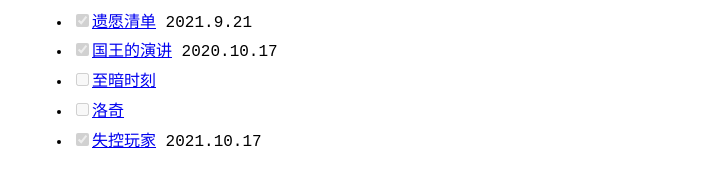
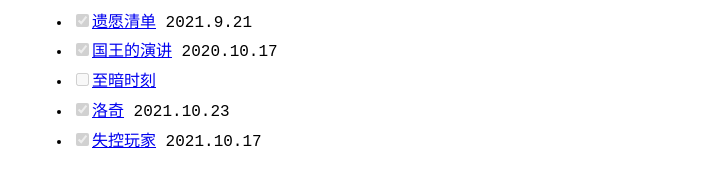
Before and after one commit to lccccc1024/lccccc1024.github.io, a Jekyll site: the page built from _posts/2021-08-01-光影.md, in a window 1280 px wide. Shown: the part 509-696 px from the top of the page, without its empty margins (288-991 px from the left). Built offline with Jekyll 4.4.1, drawn with Linux system fonts in a browser that asks for light colours; our own code applies the rules of GitHub Pages for plain Markdown files.

Commit message:
Update 2021-08-01-光影.md

```diff
--- a/_posts/2021-08-01-光影.md
+++ b/_posts/2021-08-01-光影.md
@@ -11,5 +11,5 @@
 - [x] <a href="https://movie.douban.com/subject/1867345/" target="_blank">遗愿清单</a> 2021.9.21
 - [x] <a href="https://movie.douban.com/subject/4023638/" target="_blank">国王的演讲</a> 2020.10.17
 - [ ] <a href="https://movie.douban.com/subject/26761416/" target="_blank">至暗时刻</a>
-- [ ] <a href="https://movie.douban.com/subject/1295742/" target="_blank">洛奇</a>
+- [x] <a href="https://movie.douban.com/subject/1295742/" target="_blank">洛奇</a> 2021.10.23
 - [x] <a href="https://movie.douban.com/subject/30337388/" target="_blank">失控玩家</a> 2021.10.17
```
